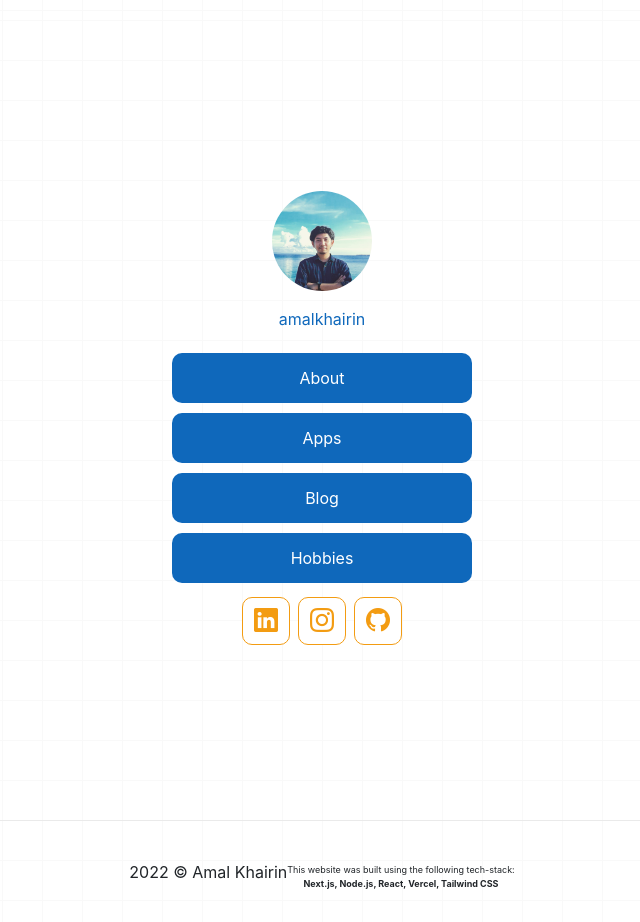
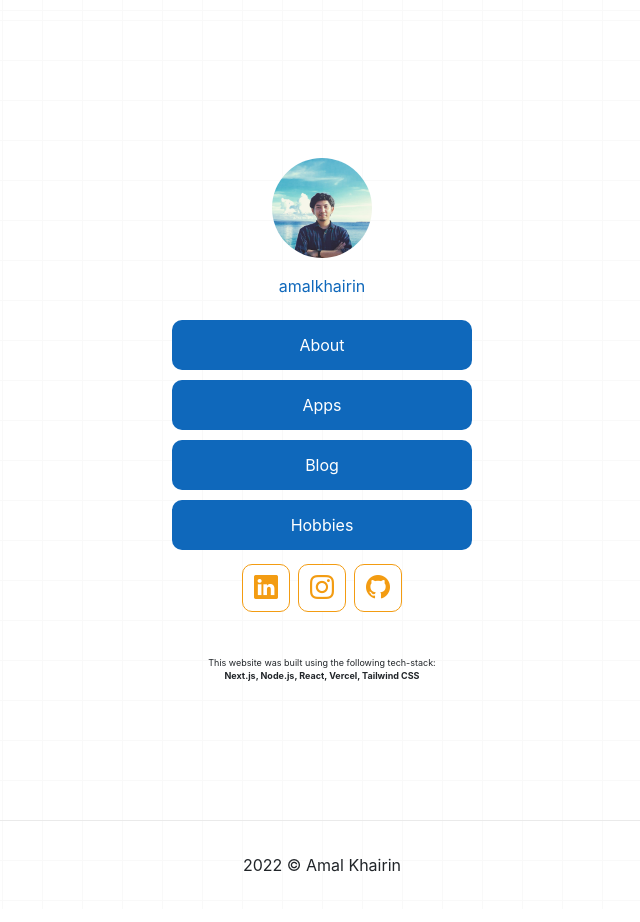
Before and after one commit to amalkhairin/next-js-web, a Next.js app: page / in a window 1280 px wide. Shown: the whole page, without its empty margins (318-958 px from the left). Built offline with nearby package versions, Linux system fonts and the light colour scheme.

Commit message:
update minor 2

```diff
--- a/pages/index.js
+++ b/pages/index.js
@@ -62,14 +62,7 @@ export default function Home() {
           </button>
         </div>
 
-      </main>
-
-      <footer className={styles.footer}>
-        <p>
-          2022 © Amal Khairin
-        </p>
-        <br></br>
-        <div style={{ marginTop: 10 }}>
+        <div style={{ marginTop: 40 }}>
           <p style={{ textAlign: 'center', fontSize:9 }}>
             This website was built using the following tech-stack:
           </p>
@@ -77,6 +70,13 @@ export default function Home() {
             <b>Next.js, Node.js, React, Vercel, Tailwind CSS</b>
           </p>
         </div>
+
+      </main>
+
+      <footer className={styles.footer}>
+        <p>
+          2022 © Amal Khairin
+        </p>
       </footer>
     </div>
   )
```
